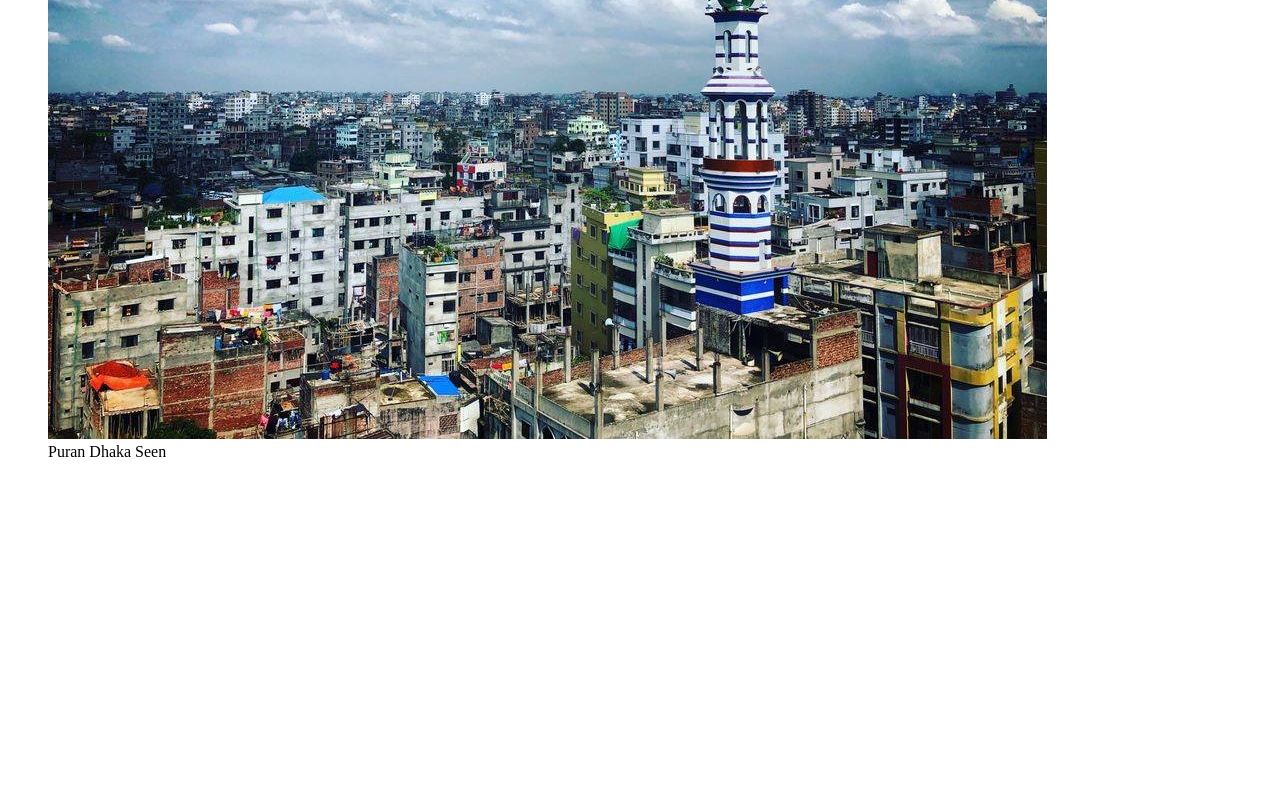
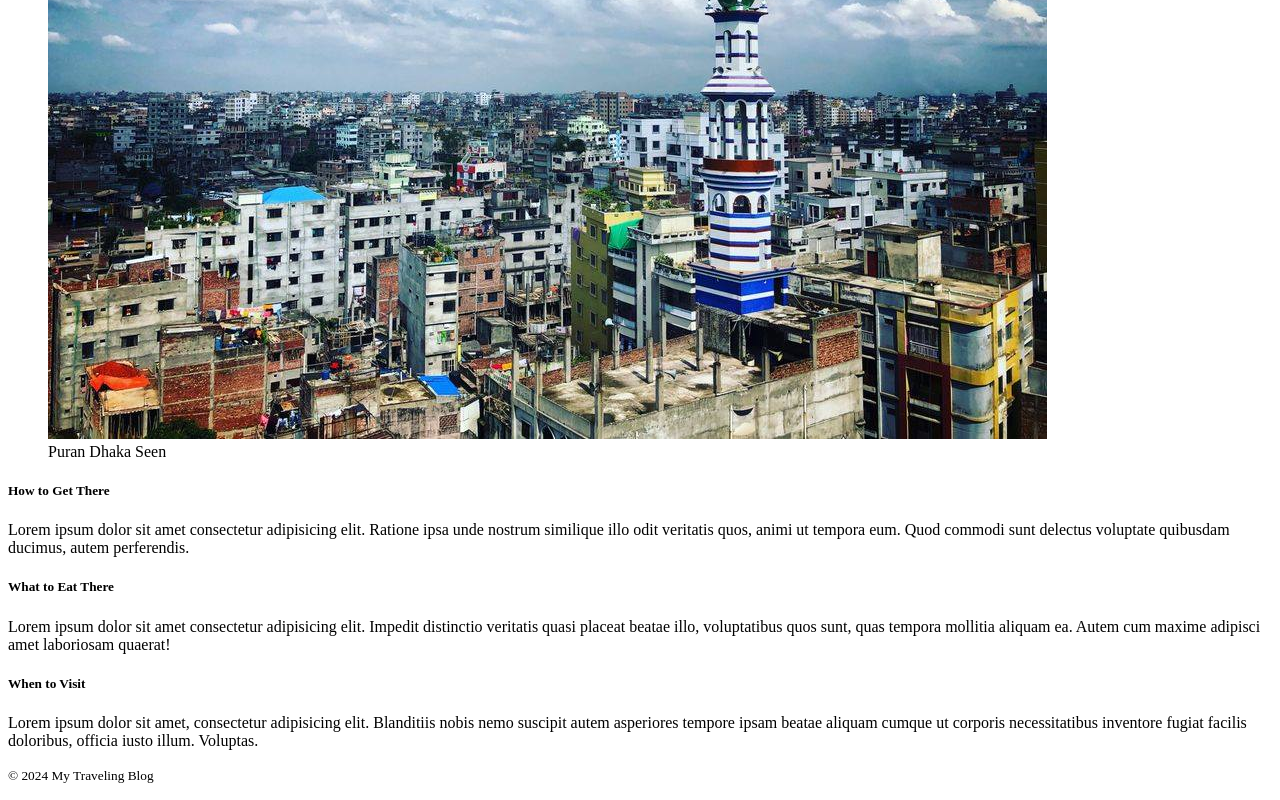
Before and after one commit to nafiz2024/Practice-Website, a plain HTML site: page index.html in a window 1280 px wide. Shown: the part 469-1269 px from the top of the page. Before the commit the page ends 946 px from the top, so only its background shows below. Drawn offline with Linux system fonts and the light colour scheme.

Commit message:
add section and footer

```diff
--- a/index.html
+++ b/index.html
@@ -27,7 +27,29 @@
                 <img src="puran_dhaka.jpg" alt="">
                 <figcaption>Puran Dhaka Seen</figcaption>
             </figure>
+            <section>
+                <h5>How to Get There</h5>
+                <p>Lorem ipsum dolor sit amet consectetur adipisicing elit. Ratione ipsa unde nostrum similique illo odit veritatis quos, animi ut tempora eum. Quod commodi sunt delectus voluptate quibusdam ducimus, autem perferendis.</p>
+            </section>
+
+            <section>
+                <h5>What to Eat There</h5>
+                <p>Lorem ipsum dolor sit amet consectetur adipisicing elit. Impedit distinctio veritatis quasi placeat beatae illo, voluptatibus quos sunt, quas tempora mollitia aliquam ea. Autem cum maxime adipisci amet laboriosam quaerat!</p>
+            </section>
+
+            <section>
+                <h5>When to Visit</h5>
+                <p>Lorem ipsum dolor sit amet, consectetur adipisicing elit. Blanditiis nobis nemo suscipit autem asperiores tempore ipsam beatae aliquam cumque ut corporis necessitatibus inventore fugiat facilis doloribus, officia iusto illum. Voluptas.</p>
+            </section>
         </article>
+
+        <footer>
+            <p>
+                <small>
+                    &copy; 2024 My Traveling Blog
+                </small>
+            </p>
+        </footer>
     </main>
   </body>
 </html>
```
